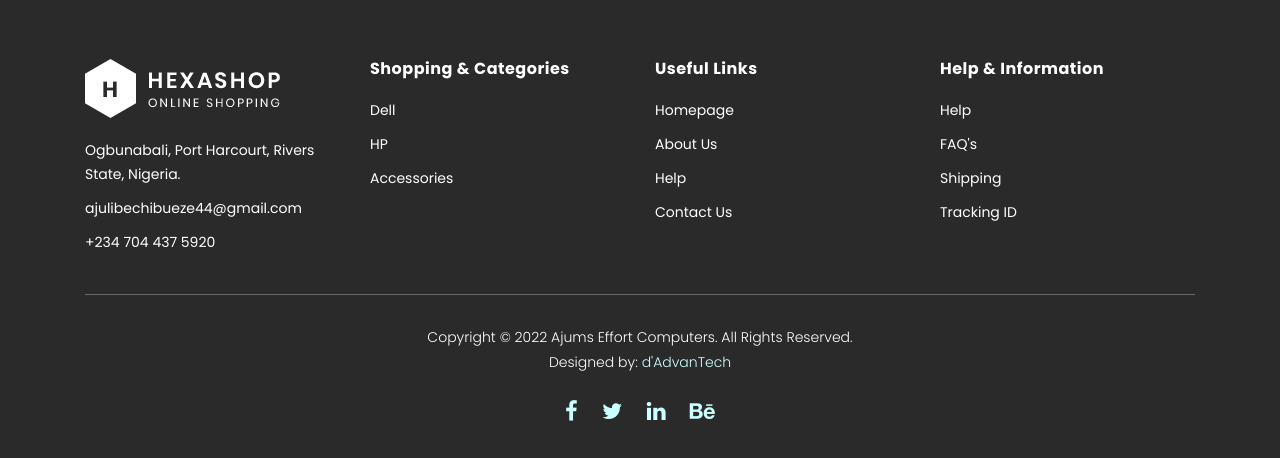
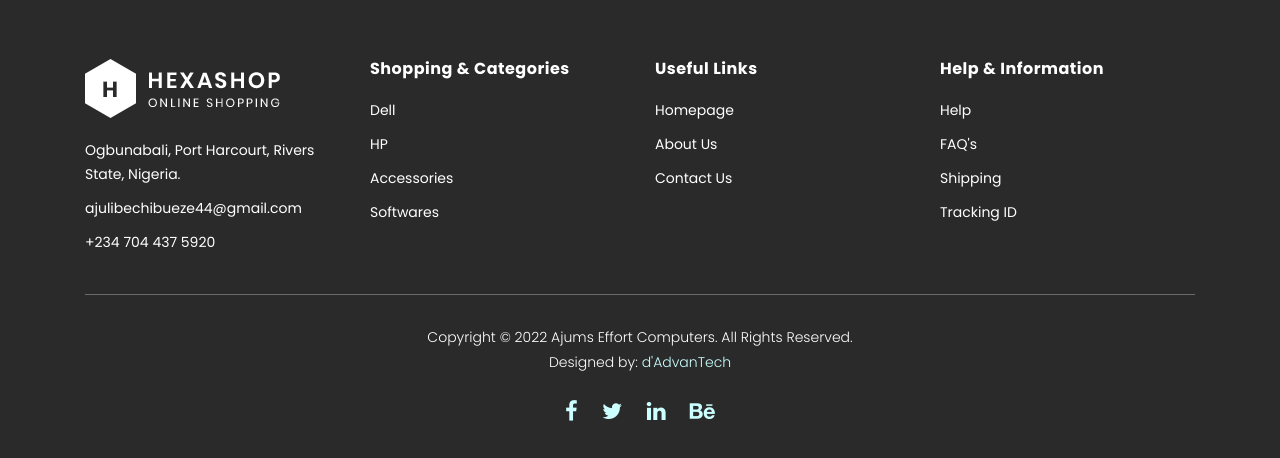
Before and after one commit to davidinmichael/ajums-effort-computers, a Django app: page /about/ in a window 1280 px wide. Shown: the part 3247-3705 px from the top of the page. Run offline with Django 5.2, Linux system fonts and the light colour scheme; some libraries are stand-ins or nearby versions.

Commit message:
Corrected the footer

```diff
--- a/templates/partials/footer.html
+++ b/templates/partials/footer.html
@@ -7,7 +7,7 @@
           <div class="logo">
             <img
               src="{% static 'images/white-logo.png' %}"
-              alt="hexashop ecommerce templatemo"
+              alt="Ajums Effort Computers Logo"
             />
           </div>
           <ul>
@@ -25,15 +25,15 @@
           <li><a href="#">Dell</a></li>
           <li><a href="#">HP</a></li>
           <li><a href="#">Accessories</a></li>
+          <li><a href="#">Softwares</a></li>
         </ul>
       </div>
       <div class="col-lg-3">
         <h4>Useful Links</h4>
         <ul>
-          <li><a href="#">Homepage</a></li>
-          <li><a href="#">About Us</a></li>
-          <li><a href="#">Help</a></li>
-          <li><a href="#">Contact Us</a></li>
+          <li><a href="{% url 'home' %}">Homepage</a></li>
+          <li><a href="{% url 'about' %}">About Us</a></li>
+          <li><a href="{% url 'contact' %}">Contact Us</a></li>
         </ul>
       </div>
       <div class="col-lg-3">
```
